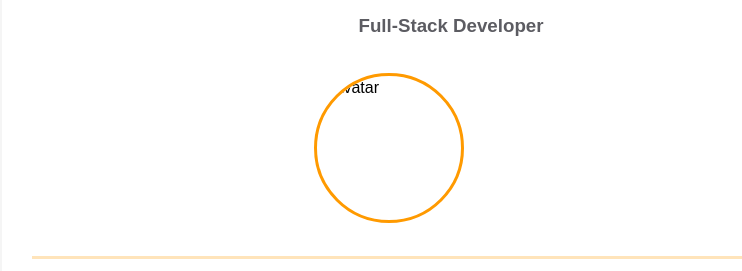
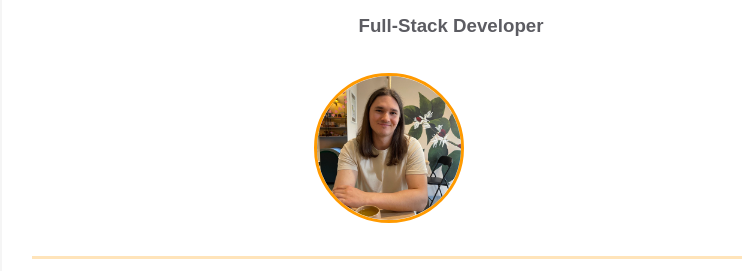
Before and after one commit to redempshn/homepage, a plain HTML site: page index.html in a window 1280 px wide. Shown: the part 132-403 px from the top of the page, 189-931 px from the left. Drawn offline with Linux system fonts and the light colour scheme; the site is published under a folder, as on GitHub Pages, so addresses that start at the root find nothing.

Commit message:
fix avatar path error

```diff
--- a/index.html
+++ b/index.html
@@ -20,7 +20,7 @@
               <div class="contact-info__block contact-info__block--center">
                 <img
                   class="contact-info__avatar"
-                  src="/assests/avatar.jpg"
+                  src="assests/avatar.jpg"
                   alt="Avatar"
                 />
               </div>
```
